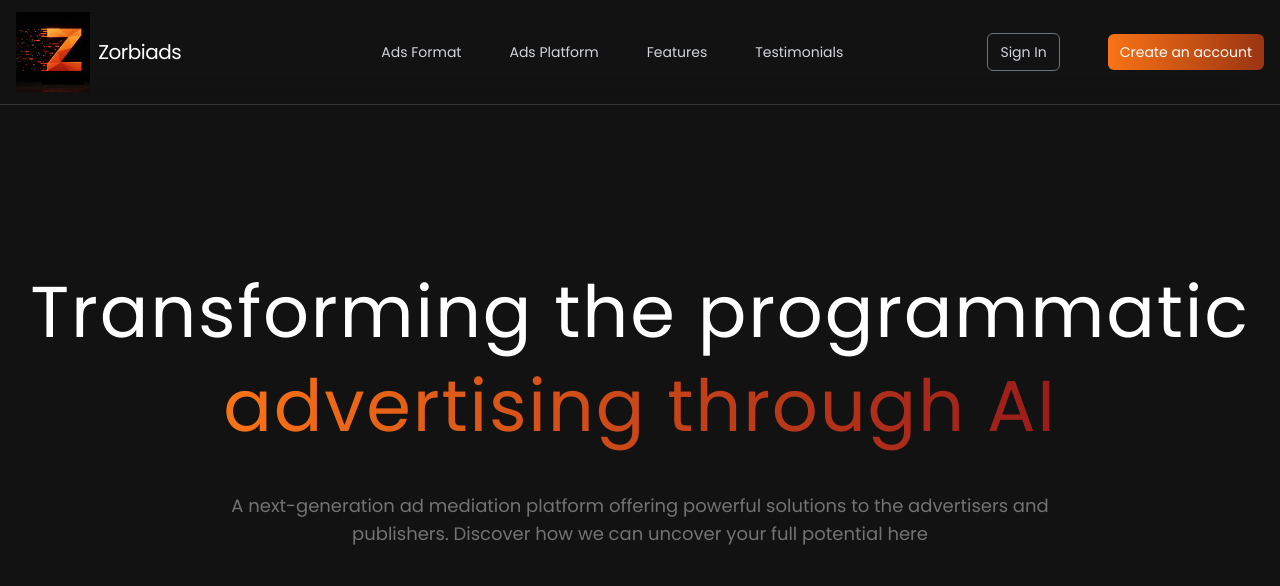
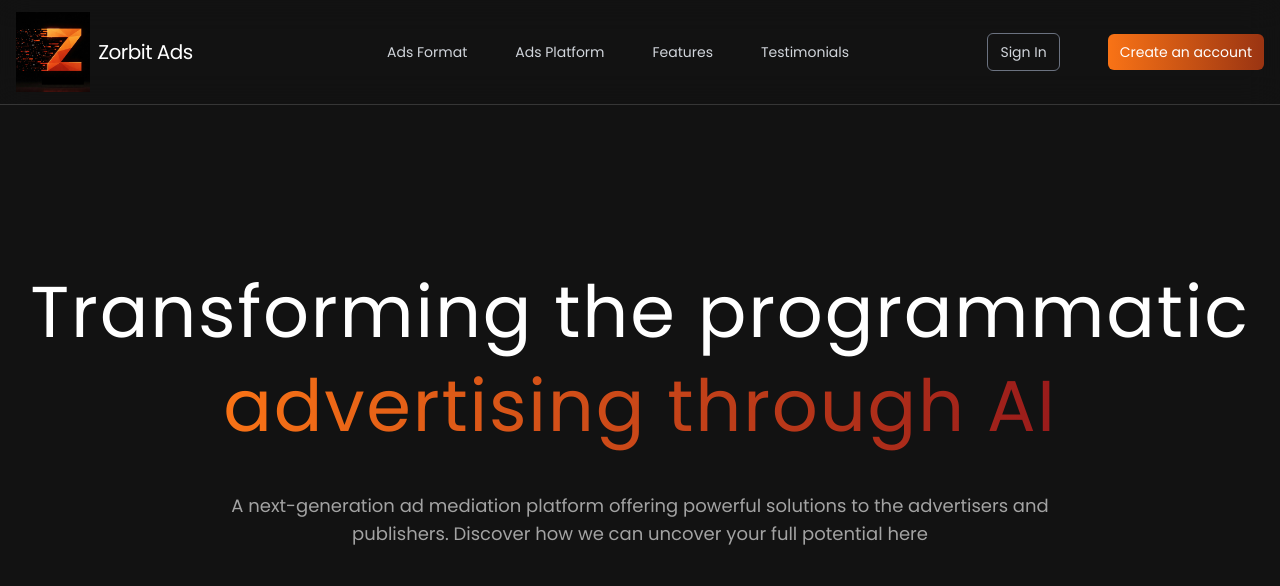
Before and after one commit to mayanksharma200/zorbiads, a React (Vite) app: page / in a window 1280 px wide. Shown: the top 586 px of the page. Built offline with nearby package versions, Linux system fonts and the light colour scheme.

Commit message:
website name change

```diff
--- a/src/components/HeroSection.jsx
+++ b/src/components/HeroSection.jsx
@@ -36,7 +36,7 @@ const HeroSection = () => {
         initial={{ opacity: 0, y: 50 }}
         animate={{ opacity: 1, y: 0 }}
         transition={{ duration: 1, delay: 0.3 }}
-        className="mt-10 text-lg text-center text-neutral-500 max-w-4xl"
+        className="mt-10 text-lg text-center text-neutral-400 max-w-4xl"
       >
         A next-generation ad mediation platform offering powerful solutions to
         the advertisers and publishers. Discover how we can uncover your full
--- a/src/components/Navbar.jsx
+++ b/src/components/Navbar.jsx
@@ -30,7 +30,9 @@ const Navbar = () => {
               src={logo}
               alt="Logo"
             />
-            <span className="text-xl tracking-tight text-white">Zorbiads</span>
+            <span className="text-xl tracking-tight text-white">
+              Zorbit Ads
+            </span>
           </div>
           <ul className="hidden lg:flex ml-14 space-x-12">
             {navItems.map((item, index) => (
--- a/src/components/SwiperComponent.jsx
+++ b/src/components/SwiperComponent.jsx
@@ -39,7 +39,7 @@ const SwiperComponent = () => {
 
   const slideData = [
     {
-      title: "Zorbiads for DSPs",
+      title: "Zorbit Ads for DSPs",
       points: [
         "Avoid multiple integrations with Ad Exchanges. Save your time and engineering efforts.",
         "Get access to unlimited inventory. Reach out to every last user on the internet.",
@@ -47,7 +47,7 @@ const SwiperComponent = () => {
       ],
     },
     {
-      title: "Zorbiads for SSPs",
+      title: "Zorbit Ads for SSPs",
       points: [
         "Increase the demand for your inventory. Monetise every single impression you get through multiple DSPs.",
         "Reduce the payload of your product. You just need one SDK now for multiple exchanges.",
```
